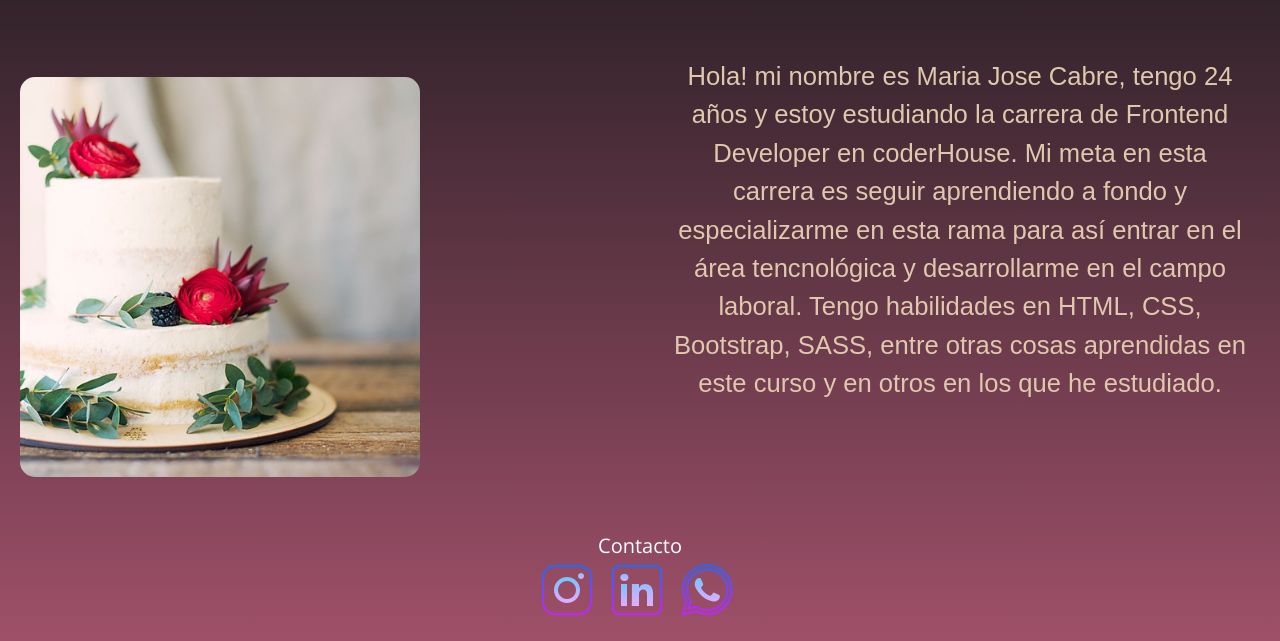
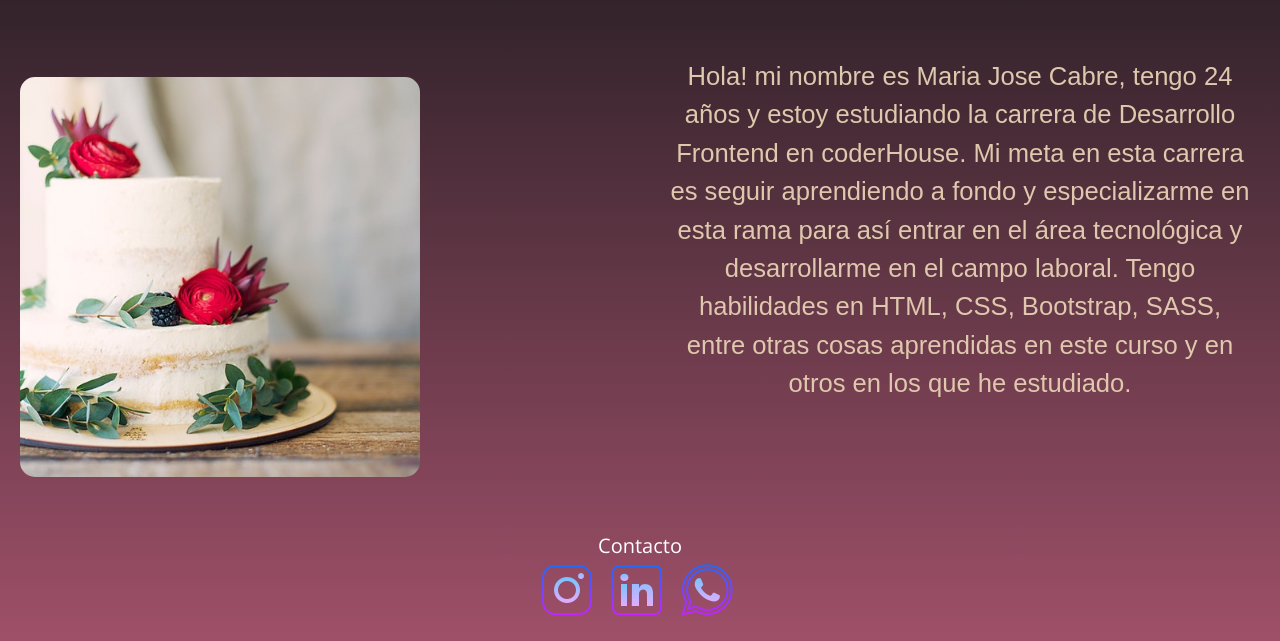
Before and after one commit to MajoCabre/proyecto_coderhouse, a website: page yo.html in a window 1280 px wide. Shown: the part 239-880 px from the top of the page. Drawn offline with nearby package versions, Linux system fonts and the light colour scheme.

Commit message:
Se agrega corrección en la redacción

```diff
--- a/yo.html
+++ b/yo.html
@@ -38,8 +38,8 @@
     <main>
         <section class="yo">
             <h2 class="yo__subtitulo">¿Quién soy?</h2>
-            <p class="yo__parrafo">Hola! mi nombre es Maria Jose Cabre, tengo 24 años y estoy estudiando la carrera de Frontend Developer en coderHouse.
-            Mi meta en esta carrera es seguir aprendiendo a fondo y especializarme en esta rama para así entrar en el área tencnológica y desarrollarme en el campo laboral. Tengo habilidades en HTML, CSS, Bootstrap, SASS, entre otras cosas aprendidas en este curso y en otros en los que he estudiado.</p>
+            <p class="yo__parrafo">Hola! mi nombre es Maria Jose Cabre, tengo 24 años y estoy estudiando la carrera de Desarrollo Frontend en coderHouse.
+            Mi meta en esta carrera es seguir aprendiendo a fondo y especializarme en esta rama para así entrar en el área tecnológica y desarrollarme en el campo laboral. Tengo habilidades en HTML, CSS, Bootstrap, SASS, entre otras cosas aprendidas en este curso y en otros en los que he estudiado.</p>
             <img class="yo--proyecto-imagen" src="./media/pexels-daria-shevtsova-1070850.jpg" alt="mi-foto">
         </section>
 
```
